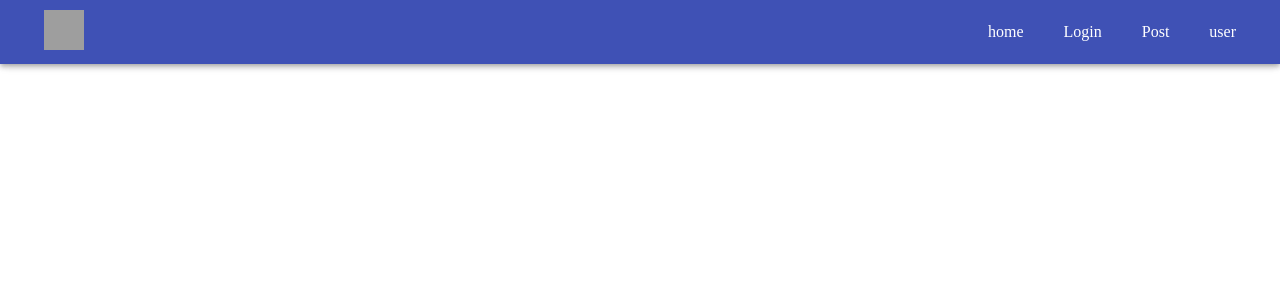
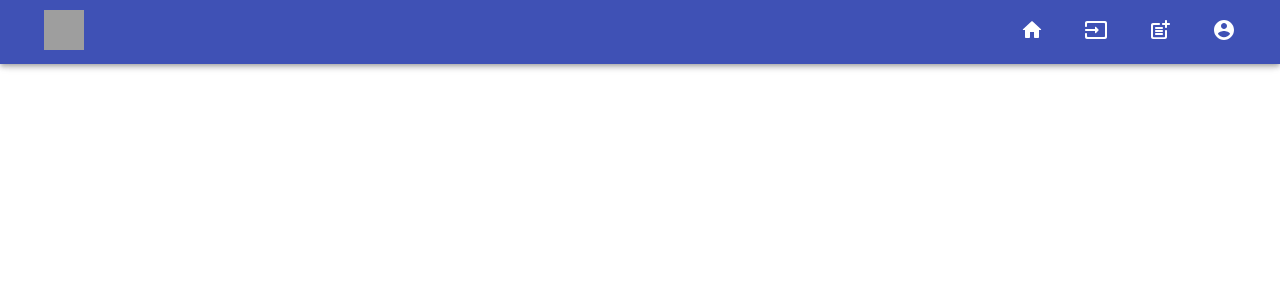
Before and after one commit to anandurdas11/Mini_project, a React (Create React App) app in the folder bloggin_webapp/: page / in a window 1280 px wide. Shown: the top 300 px of the page. Built offline with nearby package versions, Linux system fonts and the light colour scheme; grey boxes are pictures that could not be loaded.

Commit message:
topbar icon added

```diff
--- a/bloggin_webapp/src/Components/Topbar.jsx
+++ b/bloggin_webapp/src/Components/Topbar.jsx
@@ -1,6 +1,7 @@
 import React from 'react'
 import "./topbar.css"
-import { AppBar, Toolbar} from '@material-ui/core';
+import { AppBar, Toolbar } from '@material-ui/core';
+import { AccountCircleRounded , HomeRounded,InputRounded,PostAddRounded } from '@material-ui/icons';
 
 export default function topbar() {
   return (
@@ -23,11 +24,15 @@ export default function topbar() {
           <Toolbar>
             <div className="topright">
               <ul>
-                home
+                <HomeRounded />
               </ul>
-              <ul>Login</ul>
-              <ul>Post</ul>
-              <ul>user</ul>
+              <ul>
+                <InputRounded /></ul>
+              <ul><PostAddRounded /></ul>
+
+              <ul>
+                <AccountCircleRounded />
+                </ul>
             </div>
           </Toolbar>
 
```
